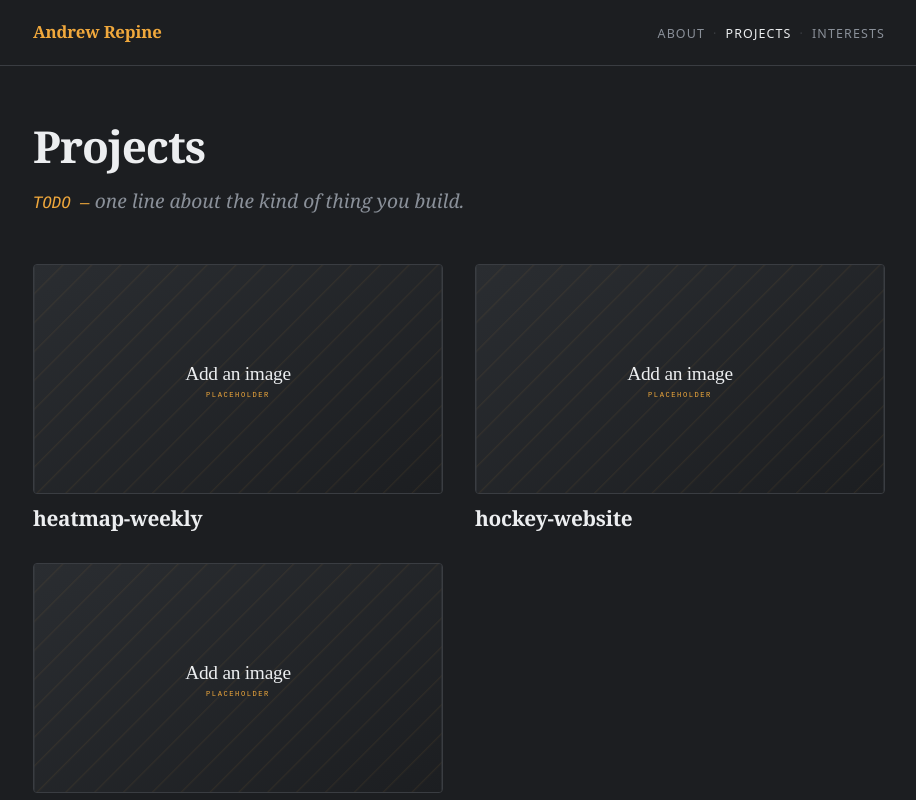
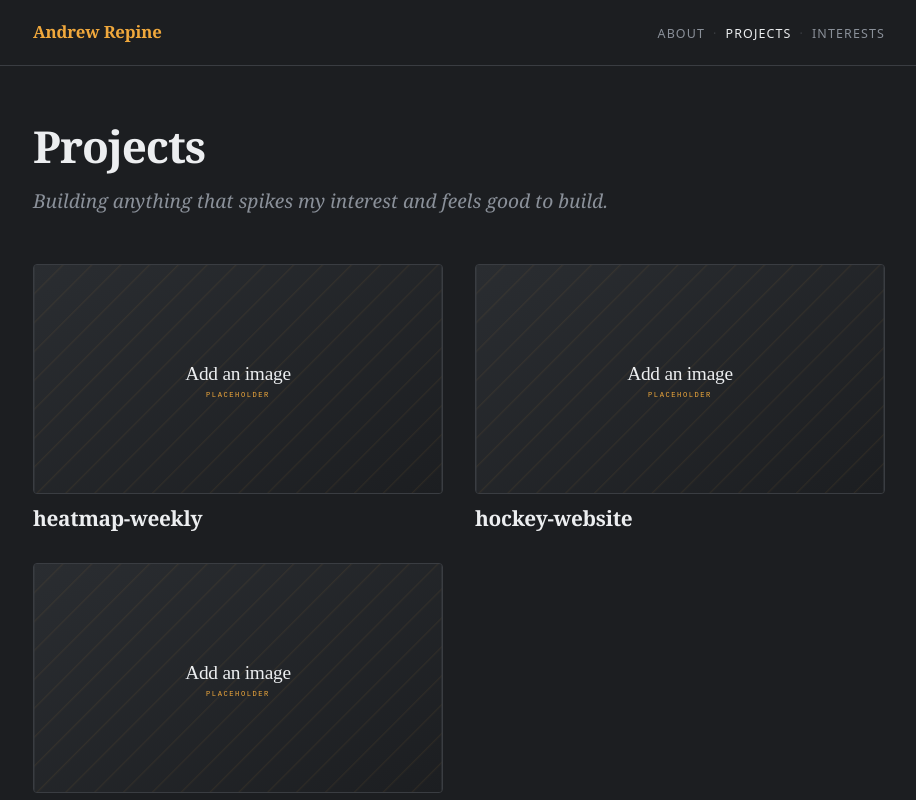
Before and after one commit to repineap/repineap.github.io, a Vue app: page /projects in a window 1280 px wide. Shown: the top 800 px of the page, without its empty margins (181-1097 px from the left). Built offline with nearby package versions, Linux system fonts and the light colour scheme.

Commit message:
Fix tagline

```diff
--- a/src/pages/ProjectsPage.vue
+++ b/src/pages/ProjectsPage.vue
@@ -8,7 +8,7 @@
     <header class="head">
       <h1 class="page-title">Projects</h1>
       <p class="lede">
-        <span class="todo">TODO —</span> one line about the kind of thing you build.
+          Building anything that spikes my interest and feels good to build.
       </p>
     </header>
 
```
